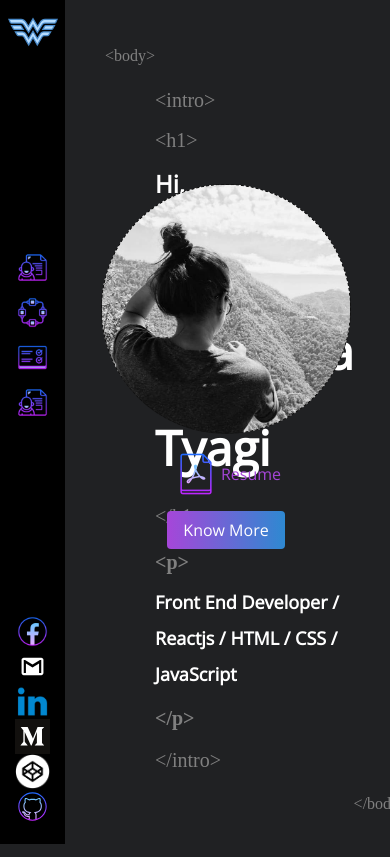
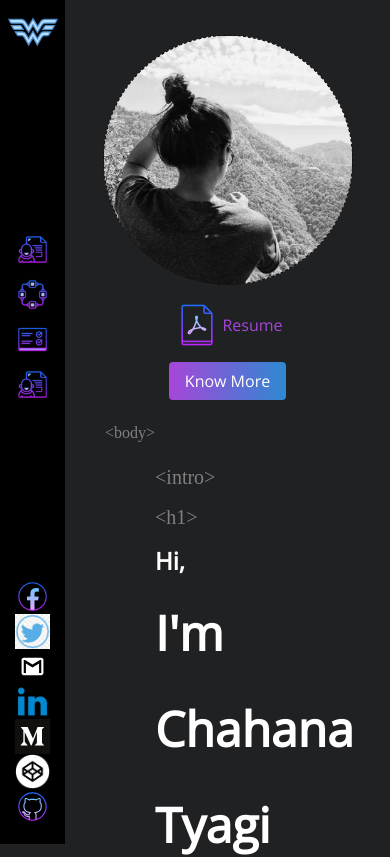
Before and after one commit to tyagichahana/me, a React app: page / in a window 390 px wide. Shown: the top 857 px of the page. Built offline with nearby package versions, Linux system fonts and the light colour scheme; a web font is replaced by a local one.

Commit message:
twitter added

```diff
--- a/src/components/sidebar/index.jsx
+++ b/src/components/sidebar/index.jsx
@@ -21,6 +21,12 @@ class Sidebar extends Component {
             className="fb"
           />
           <a
+            href="https://twitter.com/ChahanaTyagi"
+            target="_blank"
+            rel="noreferrer noopener nofollow"
+            className="twitter"
+          />
+          <a
             href="mailto:chahanatyagi16@gmail.com"
             target="_blank"
             rel="noreferrer noopener nofollow"
@@ -33,13 +39,13 @@ class Sidebar extends Component {
             rel="noreferrer noopener nofollow"
           />
           <a
-            href="https://medium.com/@chahanatyagi16"
+            href="https://medium.com/@ChahanaTyagi"
             target="_blank"
             rel="noreferrer noopener nofollow"
             className="medium"
           />
           <a
-            href="https://codepen.io/chahana/"
+            href="https://codepen.io/ChahanaTyagi/"
             target="_blank"
             rel="noreferrer noopener nofollow"
             className="codepen"
--- a/src/components/sidebar/index.scss
+++ b/src/components/sidebar/index.scss
@@ -131,6 +131,10 @@
     .google{
       background-image: url(../../assets/gmail-logo.svg);
     };
+    .twitter{
+      background-image: url(../../assets/twitter.png);
+    };
+
     .linkedln{
       background-image: url(../../assets/icons8-linkedin-2-50.png);
     }
--- a/src/pages/Home/index.scss
+++ b/src/pages/Home/index.scss
@@ -364,3 +364,19 @@
     }
   }
 }
+
+
+// mediaqueries###########################
+@media screen and (max-width: 992px) {
+  .content {
+    flex-direction: column-reverse;
+    display: flex;
+    color: #fff;
+    .right{
+      position: relative;
+      align-self: center;
+      text-align: center;
+      right:0%
+    }
+  }
+}
```
Also changed, not shown: src/assets/twitter.png (added).
